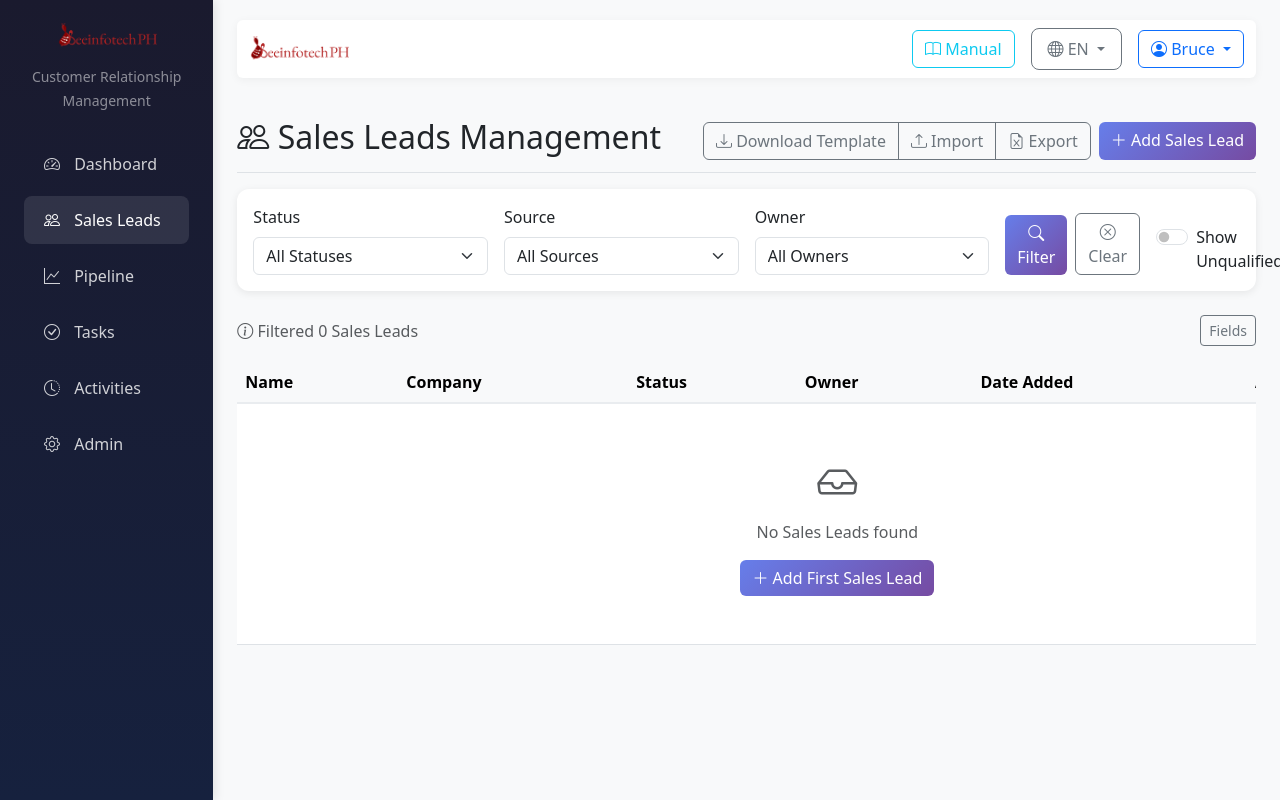
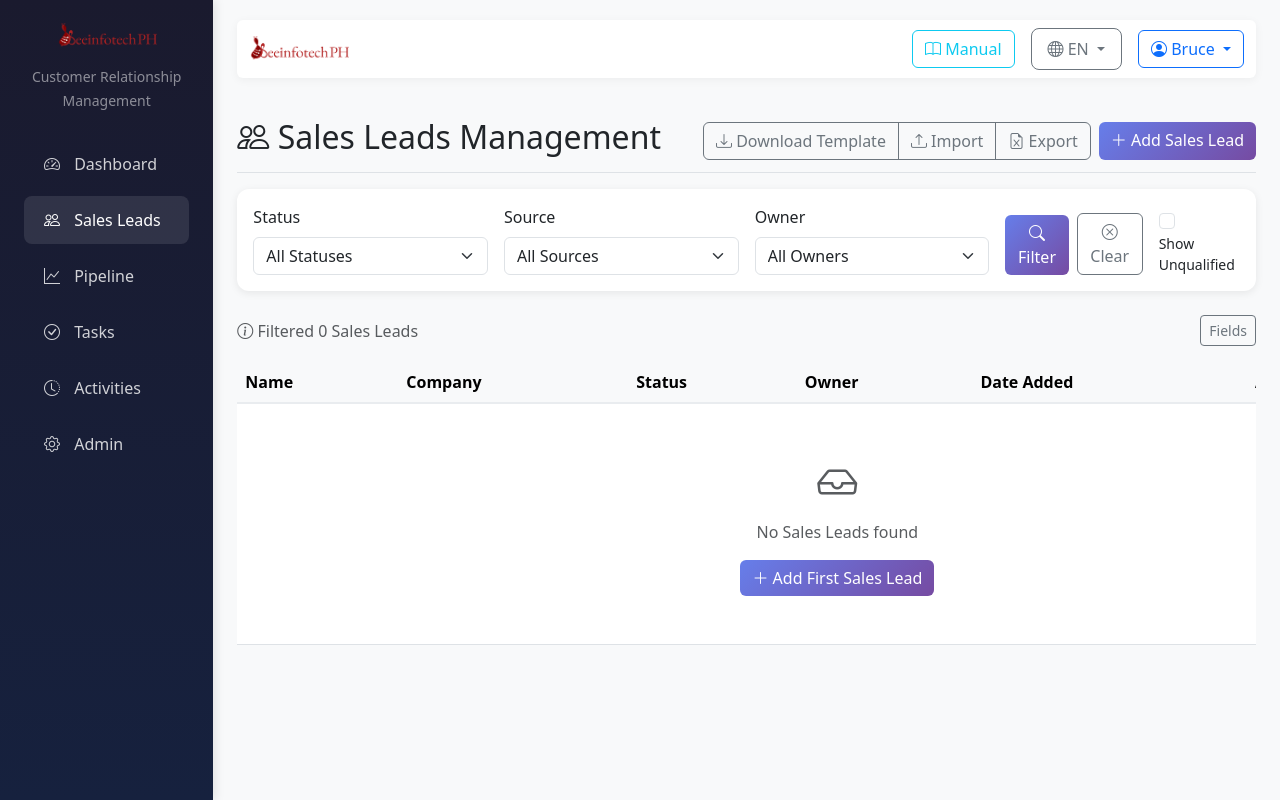
Before and after one commit to zhangbin-python/BITCRM, a Flask app: page /leads/ in a window 1280 px wide. Run offline with Flask 3, Linux system fonts and the light colour scheme; a user stored in the database is signed in; data comes from the database, SQL or seed files in the repository; data that the repository does not hold is empty; some libraries are stand-ins or nearby versions.

Commit message:
Style: arrange checkbox and label vertically

```diff
--- a/templates/leads/index.html
+++ b/templates/leads/index.html
@@ -102,11 +102,11 @@
                 </a>
 
                 <!-- Show Unqualified Switch - inside form -->
-                <div class="form-check form-switch ms-3">
+                <div class="d-flex flex-column ms-3" style="width: 120px;">
                     <input class="form-check-input" type="checkbox" id="showUnqualified" name="show_unqualified" value="true"
                            {% if show_unqualified %}checked{% endif %}
                            onchange="this.form.submit()">
-                    <label class="form-check-label" for="showUnqualified">
+                    <label class="form-check-label small mt-1" for="showUnqualified">
                         {{ _('Show Unqualified') }}
                     </label>
                 </div>
```
